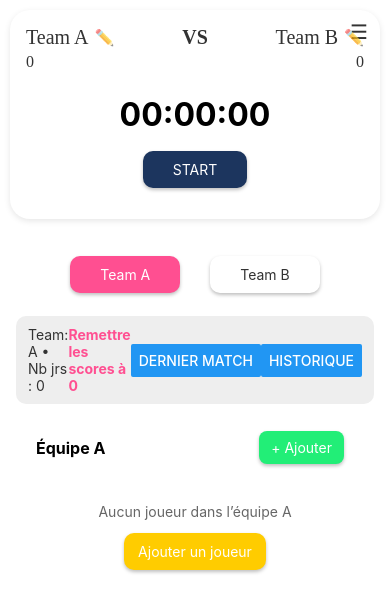
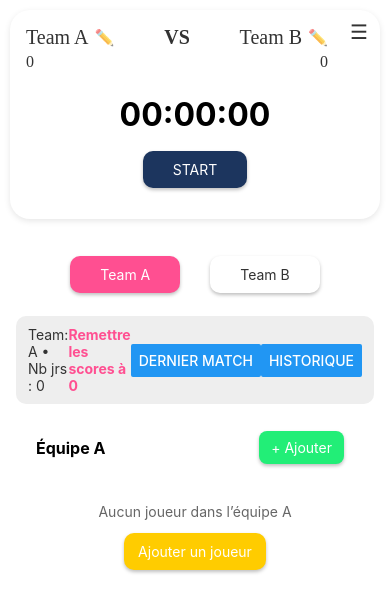
Before and after one commit to MognedahoMouhamadi/BasketScore-, a React Native app: screen /Home in a window 390 px wide. Shown: the top 612 px of the page. Built offline with nearby package versions, Linux system fonts and the light colour scheme; what react-native-worklets would draw is missing.

Commit message:
MenuSheet
On a plus de bouton superposé

```diff
--- a/src/components/organisms/Header.tsx
+++ b/src/components/organisms/Header.tsx
@@ -132,7 +132,12 @@ const styles = StyleSheet.create({
   },
   colLeft: { flex: 1, alignItems: 'flex-start', gap: 4 },
   colCenter: { flex: 1, alignItems: 'center' },
-  colRight: { flex: 1, alignItems: 'flex-end', gap: 4 },
+  colRight: {
+    flex: 1,
+    alignItems: 'flex-end',
+    gap: 4,
+    paddingRight: 36, // ✅ espace ajouté pour éviter le chevauchement
+  },
   title: { fontWeight: 'bold', fontSize: 20 },
   chronoWrap: { width: '100%', alignItems: 'center', marginTop: 6 },
 });
```
